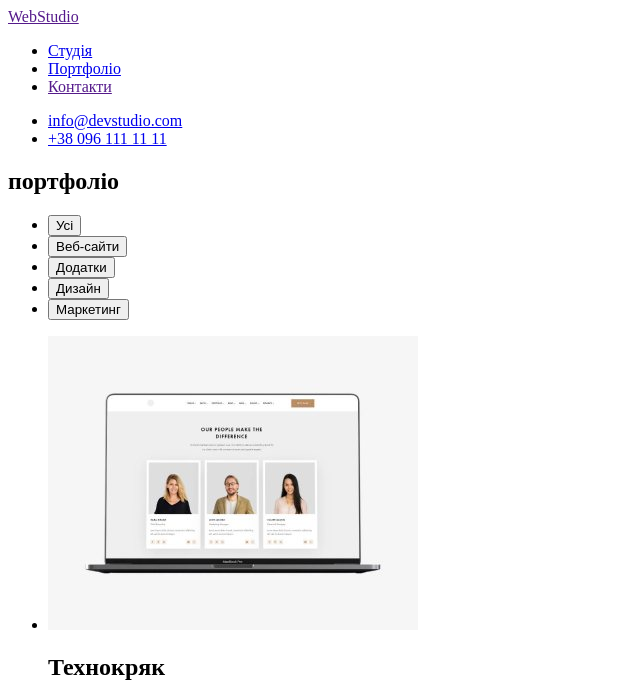
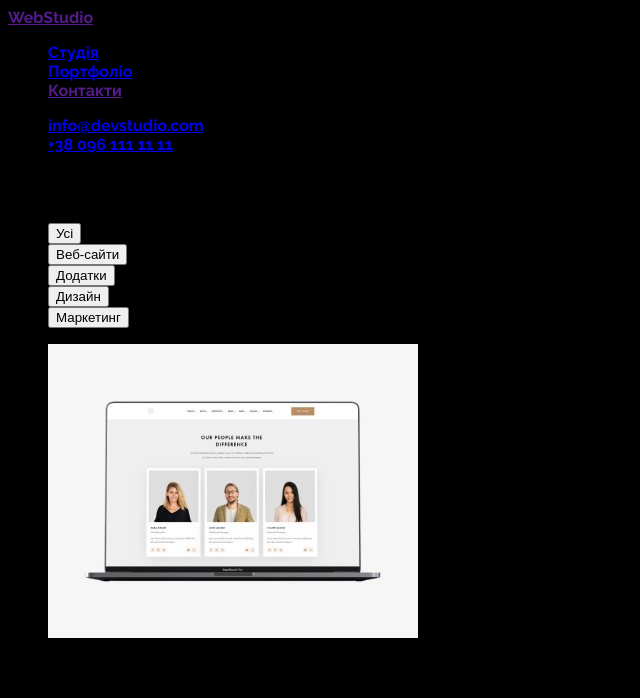
Before and after one commit to OOKucherenko/goit-markup-hw-02, a plain HTML site: page portfolio.html in a window 1280 px wide. Shown: the top 698 px of the page, without its empty margins (0-640 px from the left). Drawn offline with Linux system fonts and the light colour scheme; files that its build step writes are made by us from their sources.

Commit message:
написання классів

```diff
--- a/css/styles.css
+++ b/css/styles.css
@@ -0,0 +1,5 @@
+
+ body{
+    font-family: 'Raleway';
+    background: #000;
+ }
--- a/portfolio.html
+++ b/portfolio.html
@@ -5,14 +5,17 @@
     <meta http-equiv="X-UA-Compatible" content="IE=edge">
     <meta name="viewport" content="width=device-width, initial-scale=1.0">
     <title>Портфоліо</title>
+    <link rel="preconnect" href="https://fonts.googleapis.com">
+    <link rel="preconnect" href="https://fonts.gstatic.com" crossorigin>
+    <link href="https://fonts.googleapis.com/css2?family=Raleway:wght@700&family=Roboto:wght@400;500;700;900&display=swap" rel="stylesheet">
     <link rel="stylesheet" href="styles/styles.css">
 </head>
 <body>
-    <header>
+    <header class="header">
         <nav>
-            <a href="">WebStudio</a>
+            <a href=""class="logo">Web<span class="logo-web">Studio</span></a>
             <ul>
-                <li><a href="index.html">Студія</a></li>
+                <li><a href="index.html" >Студія</a></li>
                 <li><a href="portfolio.html">Портфоліо</a></li>
                 <li><a href="">Контакти</a></li>
             </ul>
```
Also changed, not shown: index.html (+7 -7 lines).
